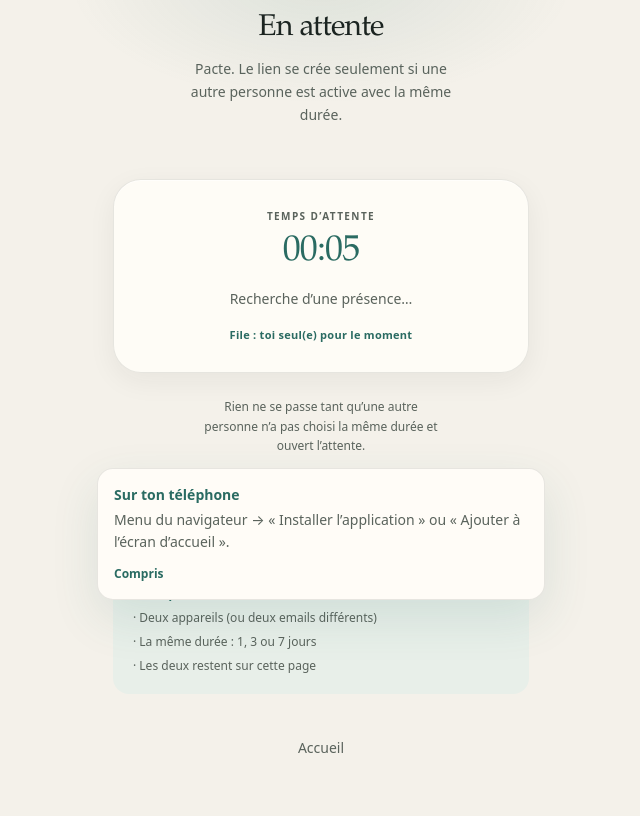
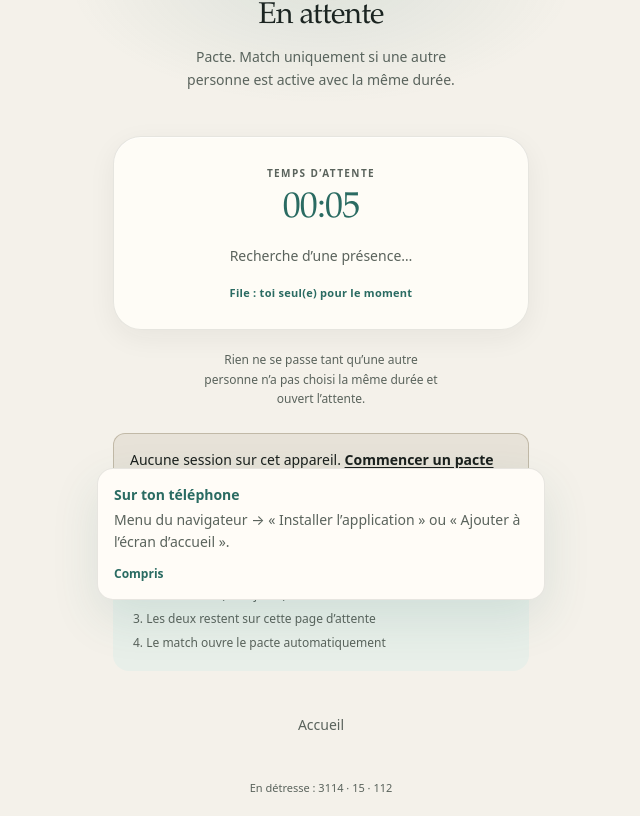
Before and after one commit to piratebtz64-hue/pacte-silencieux, a Next.js app: page /waiting in a window 1280 px wide. Shown: the part 184-1000 px from the top of the page, without its empty margins (319-959 px from the left). Built offline with nearby package versions, Linux system fonts and the light colour scheme; no server answers.

Commit message:
feat: attente utile si seul + guide tester à deux (start/home)

```diff
--- a/src/app/waiting/page.tsx
+++ b/src/app/waiting/page.tsx
@@ -12,7 +12,6 @@
 } from '@/lib/session';
 import { subscribePactMatch } from '@/lib/realtime';
 
-/** Polling match : plus lent si seul, plus lent si Realtime OK */
 function nextPollMs(
   attempt: number,
   realtimeOk: boolean,
@@ -114,12 +113,12 @@
       );
       if (seconds === 45) {
         setHonest(
-          'Toujours seul(e) : c’est normal s’il n’y a personne d’autre connecté en même temps.'
+          'Toujours seul(e) : c’est normal. Tu peux respirer en attendant, ou revenir plus tard.'
         );
       }
       if (seconds === 150) {
         setHonest(
-          'Tu peux laisser cette page ouverte, ou revenir plus tard avec le même email et la même durée.'
+          'Laisse cette page ouverte si tu veux rester dans la file, ou reviens avec le même email et la même durée.'
         );
       }
     }, 1000);
@@ -150,7 +149,6 @@
     pactIdRef.current = pactId;
   }, [pactId]);
 
-  // Heartbeat léger toutes les 25 s (indépendant du match)
   useEffect(() => {
     if (!pactId) return;
     let cancelled = false;
@@ -286,9 +284,9 @@
   return (
     <main className="min-h-screen flex flex-col">
       <Header showCta={false} />
-      <section className="flex-1 grid place-items-center py-12 md:py-16 pact-shell">
+      <section className="flex-1 py-10 md:py-14 pact-shell">
         <div className="max-w-md mx-auto px-4 text-center w-full">
-          <div className="mx-auto mb-7 flex justify-center">
+          <div className="mx-auto mb-6 flex justify-center">
             <div className="pact-breath" />
           </div>
 
@@ -302,11 +300,11 @@
             {duration
               ? ` de ${duration} jour${Number(duration) > 1 ? 's' : ''}`
               : ''}
-            . Le lien se crée seulement si une autre personne est active avec la
-            même durée.
+            . Match uniquement si une autre personne est active avec la même
+            durée.
           </p>
 
-          <div className="mt-5 flex flex-wrap justify-center gap-2 text-[11px]">
+          <div className="mt-4 flex flex-wrap justify-center gap-2 text-[11px]">
             {live && (
               <span
                 className="px-2.5 py-1 rounded-full font-semibold"
@@ -328,7 +326,7 @@
             )}
           </div>
 
-          <div className="card-premium mt-8 p-7">
+          <div className="card-premium mt-7 p-6 sm:p-7">
             <div
               className="text-[10px] uppercase tracking-[0.14em] font-semibold mb-2"
               style={{ color: 'var(--muted)' }}
@@ -363,11 +361,54 @@
           </div>
 
           <p
-            className="mt-6 text-xs leading-relaxed max-w-[36ch] mx-auto"
+            className="mt-5 text-xs leading-relaxed max-w-[36ch] mx-auto"
             style={{ color: 'var(--muted)' }}
           >
             {honest}
           </p>
+
+          {/* Attente utile : pas un cul-de-sac */}
+          {alone && pactId && (
+            <div className="mt-8 text-left space-y-3">
+              <p className="section-label text-center">En attendant</p>
+              <p
+                className="text-xs text-center leading-relaxed"
+                style={{ color: 'var(--muted)' }}
+              >
+                La file continue en arrière-plan si tu gardes cet onglet ouvert.
+              </p>
+              <Link
+                href="/outils?outil=coherence"
+                className="access-card block"
+              >
+                <span className="font-semibold text-sm">Cohérence cardiaque</span>
+                <span
+                  className="block text-xs mt-1"
+                  style={{ color: 'var(--muted)' }}
+                >
+                  5 minutes · respiration guidée
+                </span>
+              </Link>
+              <Link href="/outils?outil=ground" className="access-card block">
+                <span className="font-semibold text-sm">Ancrage 5-4-3-2-1</span>
+                <span
+                  className="block text-xs mt-1"
+                  style={{ color: 'var(--muted)' }}
+                >
+                  Revenir dans le corps
+                </span>
+              </Link>
+              <Link href="/outils?outil=breath" className="access-card block">
+                <span className="font-semibold text-sm">Autres respirations</span>
+                <span
+                  className="block text-xs mt-1"
+                  style={{ color: 'var(--muted)' }}
+                >
+                  4/6 · carré · 4-7-8
+                </span>
+              </Link>
+            </div>
+          )}
 
           {!pactId && (
             <div
@@ -389,11 +430,12 @@
             style={{ background: 'var(--mist)', color: 'var(--muted)' }}
           >
             <p className="font-semibold" style={{ color: 'var(--accent)' }}>
-              Pour que le lien se fasse
+              Tester à deux (2 min)
             </p>
-            <p>· Deux appareils (ou deux emails différents)</p>
-            <p>· La même durée : 1, 3 ou 7 jours</p>
-            <p>· Les deux restent sur cette page</p>
+            <p>1. Deux téléphones ou deux emails différents</p>
+            <p>2. Même durée (ex. 3 jours)</p>
+            <p>3. Les deux restent sur cette page d’attente</p>
+            <p>4. Le match ouvre le pacte automatiquement</p>
           </div>
 
           {email && (
@@ -422,6 +464,13 @@
               Accueil
             </Link>
           </div>
+
+          <p
+            className="mt-8 text-[11px] leading-relaxed"
+            style={{ color: 'var(--muted)' }}
+          >
+            En détresse : 3114 · 15 · 112
+          </p>
         </div>
       </section>
       <Footer />
```
